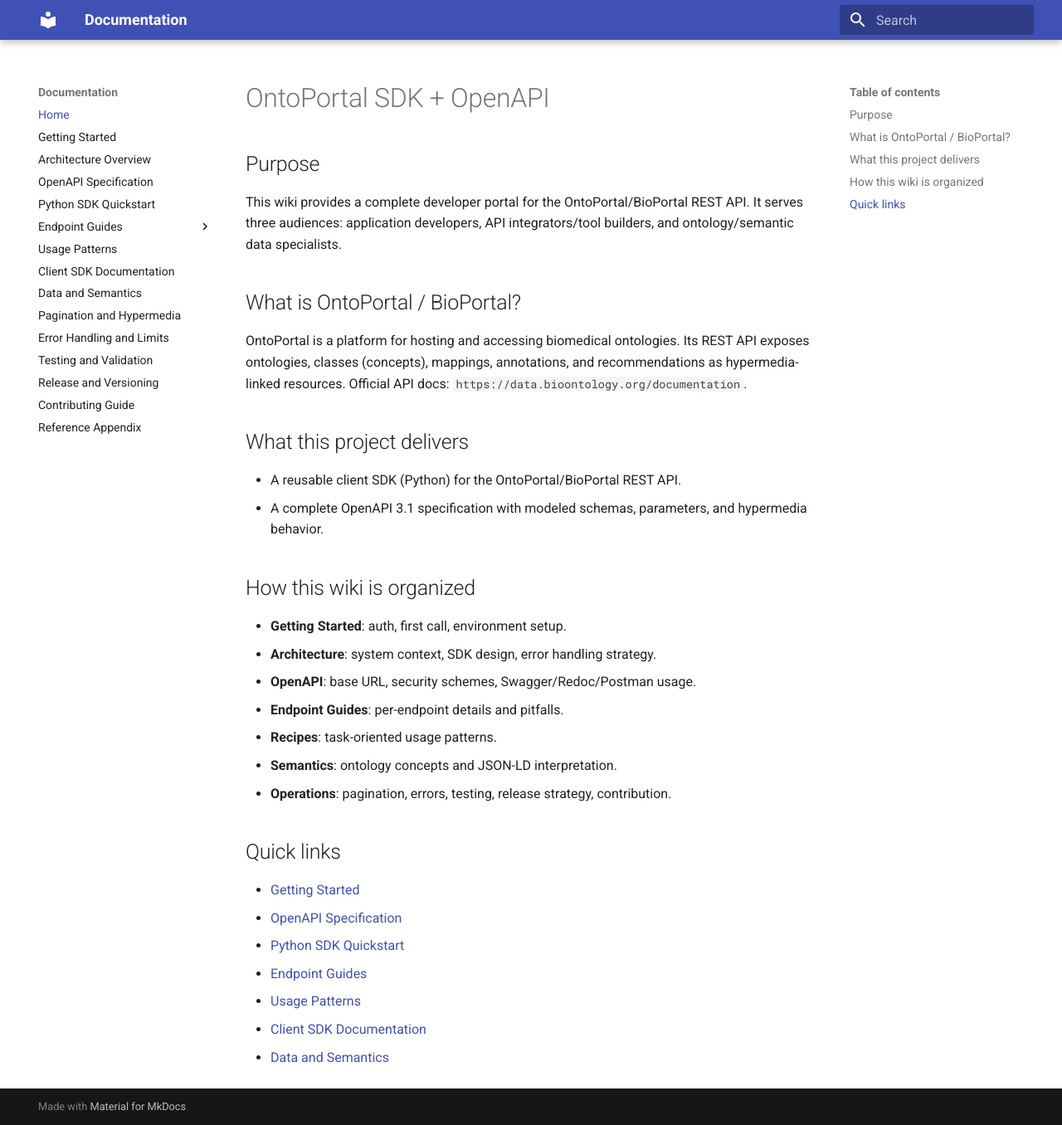
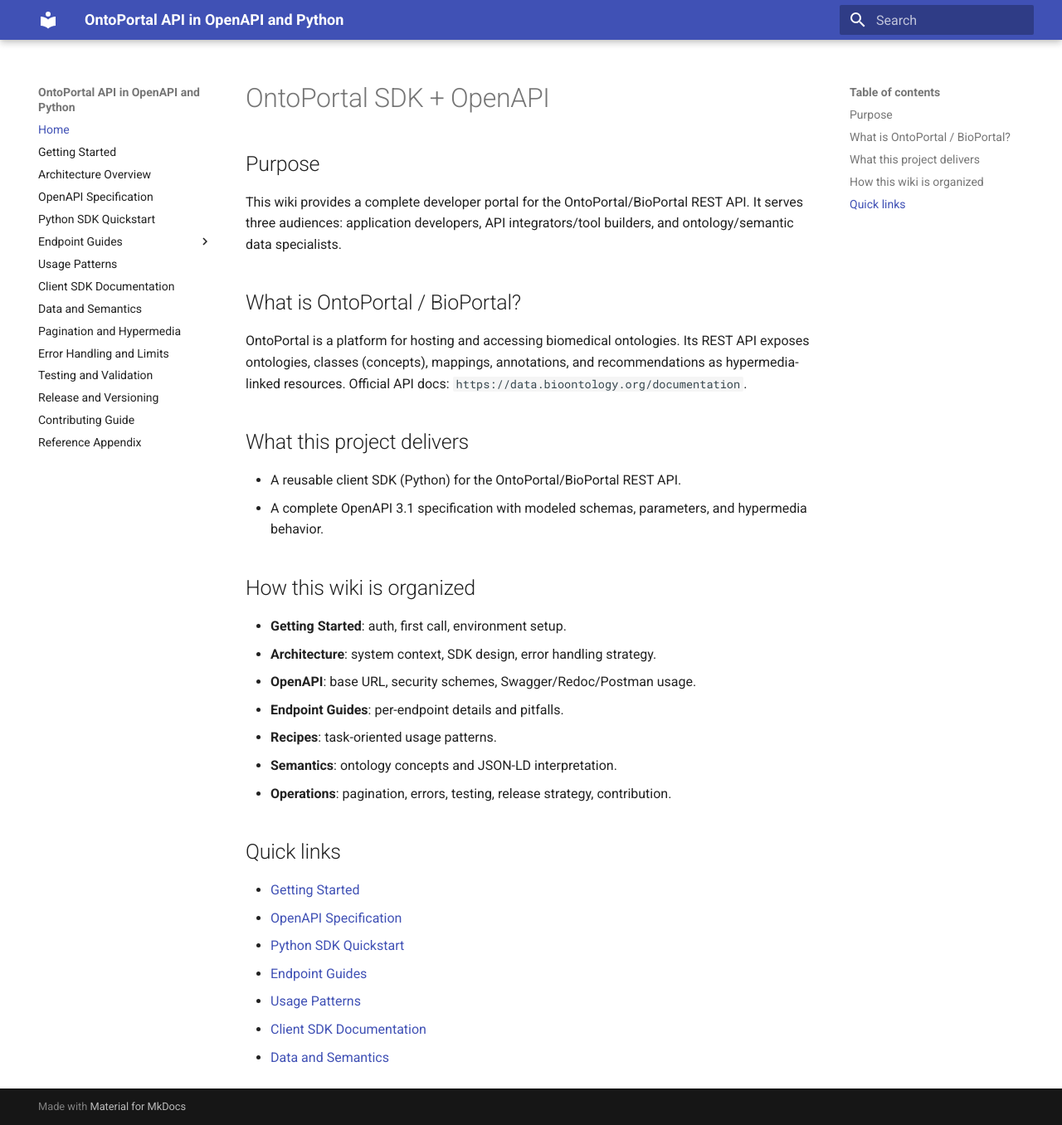
Before and after one commit to chris-day/ontoportal-api, an MkDocs documentation site: the page built from docs/index.md, in a window 1280 px wide and 1356 px high. Shown: the whole window at 83% size. Built offline with MkDocs 1.6.1 and Material for MkDocs 9.7.7, drawn with Linux system fonts in a browser that asks for light colours.

Commit message:
mkdocs.yml

```diff
--- a/mkdocs.yml
+++ b/mkdocs.yml
@@ -5,8 +5,8 @@
 # Purpose : Build Wiki-compatible documentation with search + network graph
 # ============================================================================
 
-site_name: Documentation
-site_description: Authoritative documentation published via GitHub Pages
+site_name: OntoPortal API in OpenAPI and Python
+site_description: OntoPortal API in OpenAPI and Python
 site_author: Chris Day
 site_url: https://chris-day.github.io/ontoportal-api/
 
```
